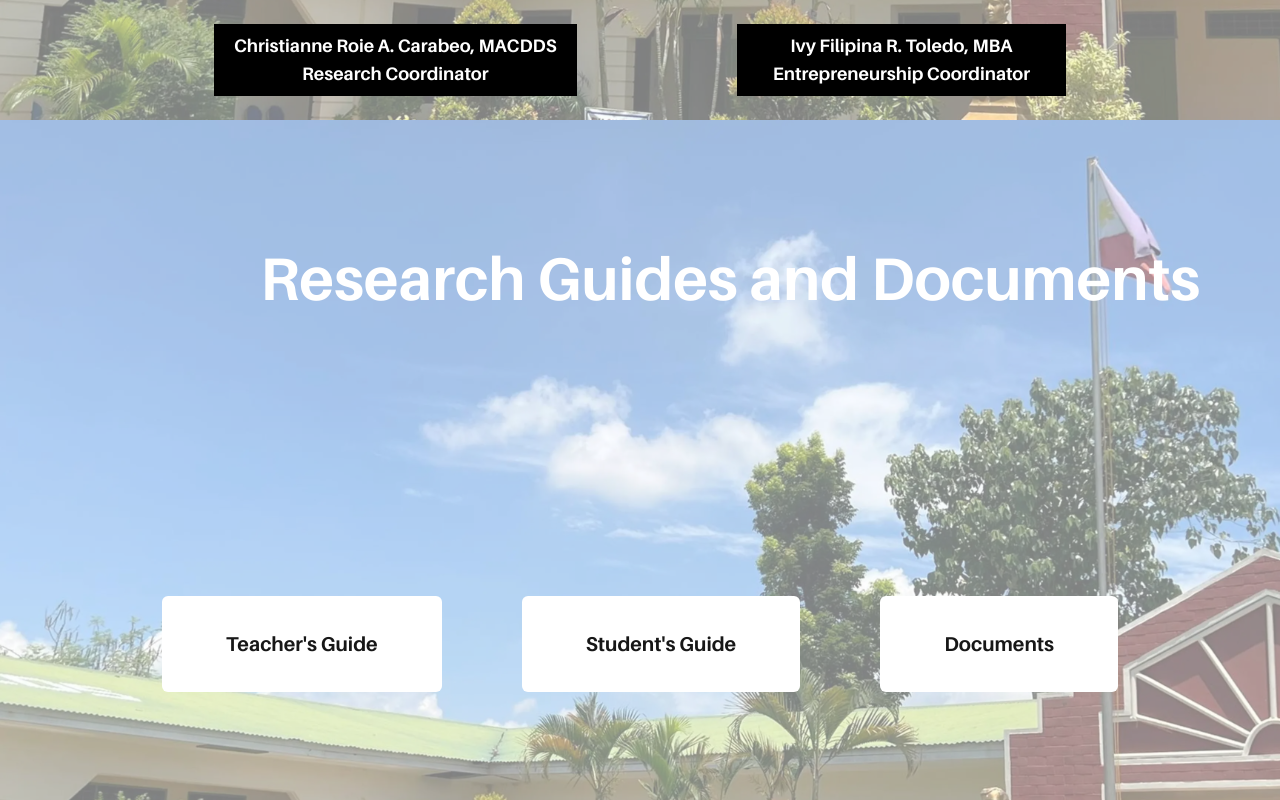
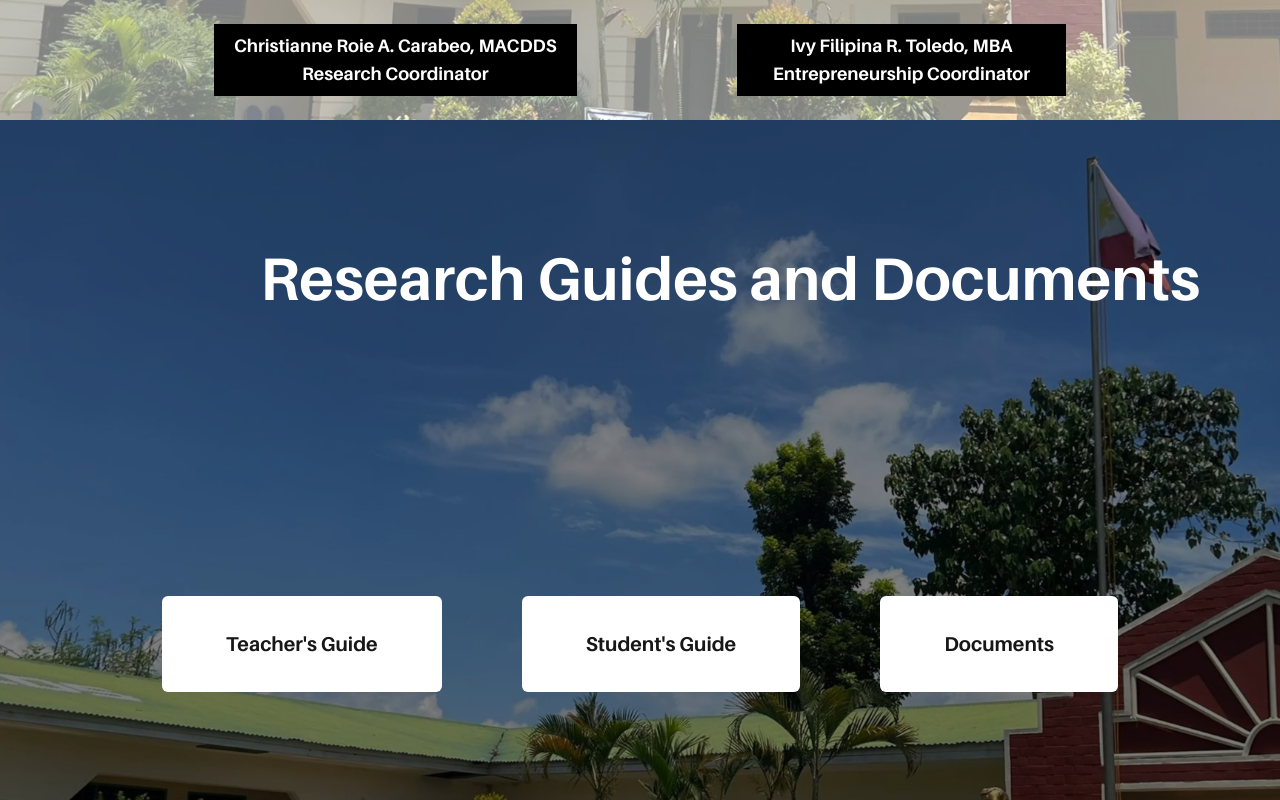
Before and after one commit to eu4nza/MINHS-The-Grid, a Next.js app: page / in a window 1280 px wide. Shown: the part 2280-3080 px from the top of the page. Built offline with nearby package versions, Linux system fonts and the light colour scheme.

Commit message:
updated the background color

```diff
--- a/src/app/page.tsx
+++ b/src/app/page.tsx
@@ -109,7 +109,7 @@ export default function home() {
         className="w-full h-screen bg-cover bg-center"
         style={{
           backgroundImage: "url('/assets/background/variant1_bg.webp')",
-          backgroundColor: "rgba(255, 255, 255, 0.50)", // Transparent overlay
+          backgroundColor: "rgba(0, 0, 0, 0.50)", // Transparent overlay
           backgroundBlendMode: "overlay",
         }}
       >
```
